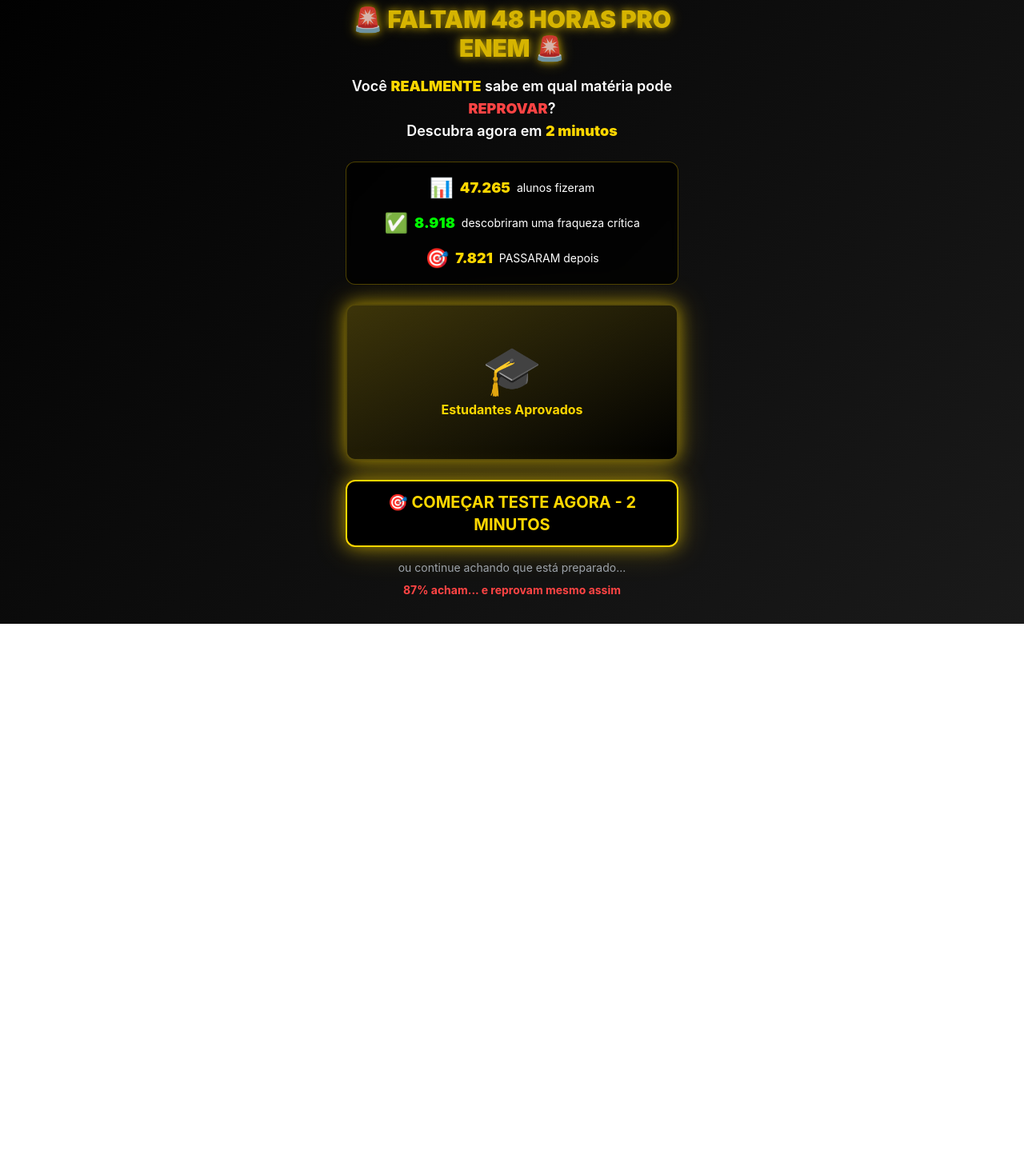
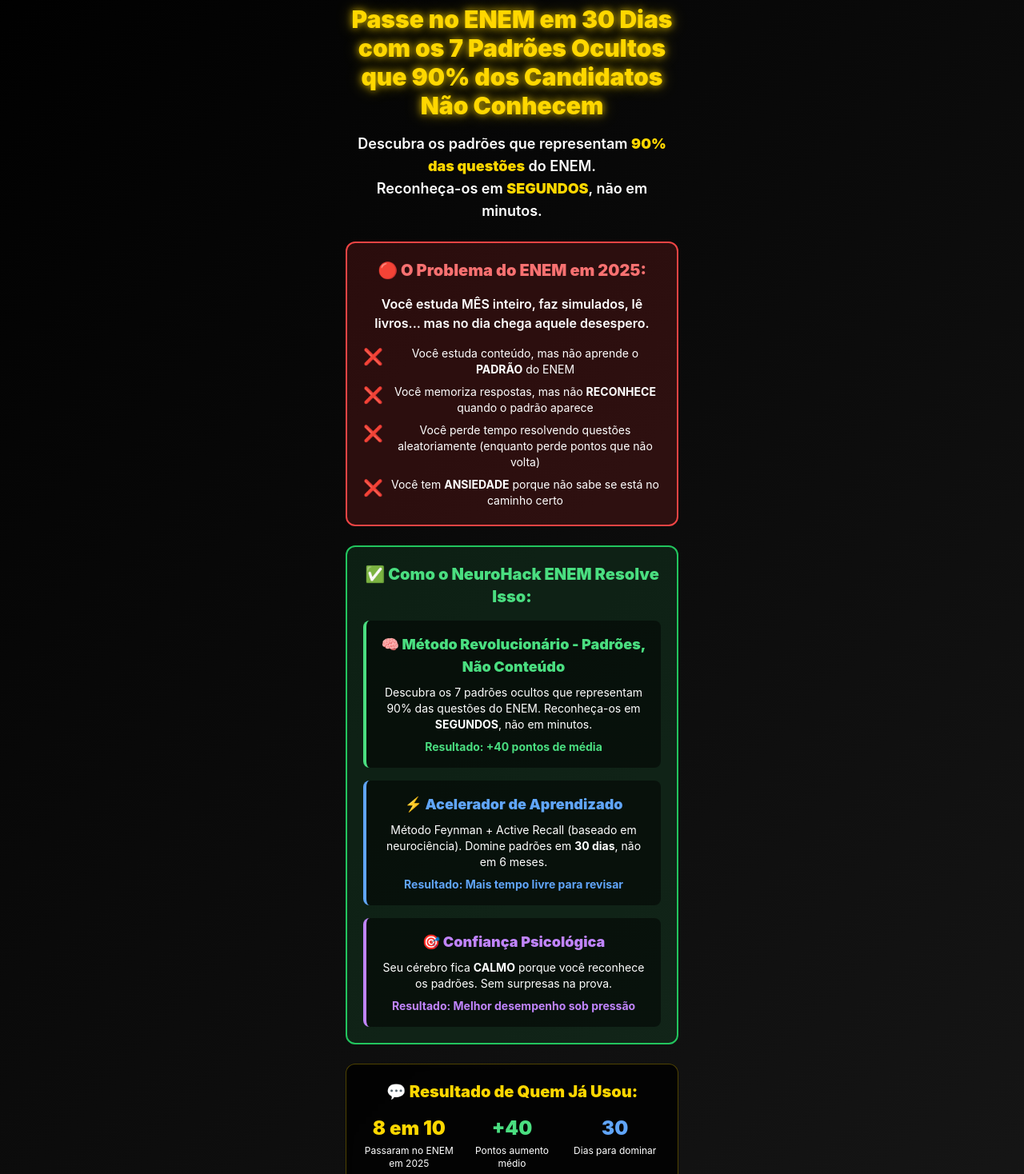
Before and after one commit to suellensilva26/teste-enem, a React (Vite) app: page / in a window 1280 px wide. Shown: the part 102-1570 px from the top of the page at 80% size. Before the commit the page ends 882 px from the top, so only its background shows below. Built offline with nearby package versions, Linux system fonts and the light colour scheme; no server answers.

Commit message:
Implement: Conversion optimization - new headline, problem/solution sections, social proof, 2-step CTA, guarantee, and improved coupon copy

```diff
--- a/src/components/CouponBanner.tsx
+++ b/src/components/CouponBanner.tsx
@@ -56,7 +56,10 @@
           {/* CUPOM COM FUNDO VERDE VISÍVEL */}
           <div className="bg-green-500 border-2 border-green-300 rounded-lg p-6 shadow-2xl animate-pulse">
             <p className="text-black font-black text-center text-lg mb-3">
-              🎟️ CUPOM AUTOMÁTICO GERADO!
+              🎁 PRESENTE ESPECIAL PARA VOCÊ!
+            </p>
+            <p className="text-black text-center text-sm mb-3 font-bold">
+              Você ganhou um desconto exclusivo
             </p>
             <div className="bg-black text-yellow-400 text-center py-4 rounded-lg mb-4 font-black text-xl">
               -R$ 100 DE DESCONTO
--- a/src/components/LandingPage.tsx
+++ b/src/components/LandingPage.tsx
@@ -130,19 +130,14 @@
           ⚠️
         </motion.div>
 
-        {/* Headline Principal */}
+        {/* Headline Principal - NOVO COPY */}
         <motion.h1
           initial={{ opacity: 0, scale: 0.9 }}
           animate={{ opacity: 1, scale: 1 }}
           transition={{ delay: 0.2 }}
-          className="text-2xl md:text-3xl font-black mb-4 text-gold text-shadow-gold"
+          className="text-2xl md:text-3xl font-black mb-4 text-gold text-shadow-gold leading-tight"
         >
-          <motion.span
-            animate={{ opacity: [1, 0.7, 1] }}
-            transition={{ duration: 1.5, repeat: Infinity }}
-          >
-            🚨 FALTAM 48 HORAS PRO ENEM 🚨
-          </motion.span>
+          Passe no ENEM em 30 Dias com os 7 Padrões Ocultos que 90% dos Candidatos Não Conhecem
         </motion.h1>
 
         {/* Subheadline */}
@@ -152,42 +147,121 @@
           transition={{ delay: 0.4 }}
           className="text-base md:text-lg mb-6 text-white font-semibold leading-relaxed"
         >
-          Você <span className="text-gold font-black">REALMENTE</span> sabe em qual matéria pode{' '}
-          <span className="text-danger font-black">REPROVAR</span>?
+          Descubra os padrões que representam <span className="text-gold font-black">90% das questões</span> do ENEM.
           <br />
-          Descubra agora em <span className="text-gold font-black">2 minutos</span>
+          Reconheça-os em <span className="text-gold font-black">SEGUNDOS</span>, não em minutos.
         </motion.p>
 
-        {/* Validação Social */}
+        {/* Seção de PROBLEMA */}
         <motion.div
           initial={{ opacity: 0, y: 20 }}
           animate={{ opacity: 1, y: 0 }}
           transition={{ delay: 0.6 }}
-          className="bg-black/80 backdrop-blur-sm rounded-xl p-4 mb-6 border border-gold/30"
+          className="bg-red-900/30 border-2 border-red-500 rounded-xl p-5 mb-6"
         >
-          <div className="space-y-3">
-            <div className="flex items-center justify-center gap-2">
-              <span className="text-2xl">📊</span>
-              <span className="text-gold font-black text-lg">
-                {stats.studentsTested.toLocaleString('pt-BR')}
-              </span>
-              <span className="text-white text-sm">alunos fizeram</span>
+          <h2 className="text-xl font-black text-red-400 mb-4 text-center">
+            🔴 O Problema do ENEM em 2025:
+          </h2>
+          <p className="text-white mb-4 text-center font-semibold">
+            Você estuda MÊS inteiro, faz simulados, lê livros... mas no dia chega aquele desespero.
+          </p>
+          <ul className="space-y-2 text-white text-sm">
+            <li className="flex items-start gap-2">
+              <span className="text-red-400 text-xl">❌</span>
+              <span>Você estuda conteúdo, mas não aprende o <strong>PADRÃO</strong> do ENEM</span>
+            </li>
+            <li className="flex items-start gap-2">
+              <span className="text-red-400 text-xl">❌</span>
+              <span>Você memoriza respostas, mas não <strong>RECONHECE</strong> quando o padrão aparece</span>
+            </li>
+            <li className="flex items-start gap-2">
+              <span className="text-red-400 text-xl">❌</span>
+              <span>Você perde tempo resolvendo questões aleatoriamente (enquanto perde pontos que não volta)</span>
+            </li>
+            <li className="flex items-start gap-2">
+              <span className="text-red-400 text-xl">❌</span>
+              <span>Você tem <strong>ANSIEDADE</strong> porque não sabe se está no caminho certo</span>
+            </li>
+          </ul>
+        </motion.div>
+
+        {/* Seção de SOLUÇÃO */}
+        <motion.div
+          initial={{ opacity: 0, y: 20 }}
+          animate={{ opacity: 1, y: 0 }}
+          transition={{ delay: 0.8 }}
+          className="bg-green-900/30 border-2 border-green-500 rounded-xl p-5 mb-6"
+        >
+          <h2 className="text-xl font-black text-green-400 mb-4 text-center">
+            ✅ Como o NeuroHack ENEM Resolve Isso:
+          </h2>
+          <div className="space-y-4">
+            <div className="bg-black/50 rounded-lg p-4 border-l-4 border-green-400">
+              <h3 className="text-green-400 font-black text-lg mb-2">
+                🧠 Método Revolucionário - Padrões, Não Conteúdo
+              </h3>
+              <p className="text-white text-sm mb-2">
+                Descubra os 7 padrões ocultos que representam 90% das questões do ENEM.
+                Reconheça-os em <strong>SEGUNDOS</strong>, não em minutos.
+              </p>
+              <p className="text-green-400 font-bold text-sm">
+                Resultado: +40 pontos de média
+              </p>
             </div>
-            <div className="flex items-center justify-center gap-2">
-              <span className="text-2xl">✅</span>
-              <span className="text-success font-black text-lg">
-                {stats.weaknessesFound.toLocaleString('pt-BR')}
-              </span>
-              <span className="text-white text-sm">descobriram uma fraqueza crítica</span>
+            <div className="bg-black/50 rounded-lg p-4 border-l-4 border-blue-400">
+              <h3 className="text-blue-400 font-black text-lg mb-2">
+                ⚡ Acelerador de Aprendizado
+              </h3>
+              <p className="text-white text-sm mb-2">
+                Método Feynman + Active Recall (baseado em neurociência).
+                Domine padrões em <strong>30 dias</strong>, não em 6 meses.
+              </p>
+              <p className="text-blue-400 font-bold text-sm">
+                Resultado: Mais tempo livre para revisar
+              </p>
             </div>
-            <div className="flex items-center justify-center gap-2">
-              <span className="text-2xl">🎯</span>
-              <span className="text-gold font-black text-lg">
-                {stats.studentsPassed.toLocaleString('pt-BR')}
-              </span>
-              <span className="text-white text-sm">PASSARAM depois</span>
+            <div className="bg-black/50 rounded-lg p-4 border-l-4 border-purple-400">
+              <h3 className="text-purple-400 font-black text-lg mb-2">
+                🎯 Confiança Psicológica
+              </h3>
+              <p className="text-white text-sm mb-2">
+                Seu cérebro fica <strong>CALMO</strong> porque você reconhece os padrões.
+                Sem surpresas na prova.
+              </p>
+              <p className="text-purple-400 font-bold text-sm">
+                Resultado: Melhor desempenho sob pressão
+              </p>
             </div>
           </div>
+        </motion.div>
+
+        {/* Prova Social Melhorada */}
+        <motion.div
+          initial={{ opacity: 0, y: 20 }}
+          animate={{ opacity: 1, y: 0 }}
+          transition={{ delay: 1.0 }}
+          className="bg-black/80 backdrop-blur-sm rounded-xl p-5 mb-6 border border-gold/30"
+        >
+          <h2 className="text-xl font-black text-gold mb-4 text-center">
+            💬 Resultado de Quem Já Usou:
+          </h2>
+          <div className="grid grid-cols-3 gap-3 mb-4">
+            <div className="text-center">
+              <h3 className="text-gold font-black text-2xl mb-1">8 em 10</h3>
+              <p className="text-white text-xs">Passaram no ENEM em 2025</p>
+            </div>
+            <div className="text-center">
+              <h3 className="text-green-400 font-black text-2xl mb-1">+40</h3>
+              <p className="text-white text-xs">Pontos aumento médio</p>
+            </div>
+            <div className="text-center">
+              <h3 className="text-blue-400 font-black text-2xl mb-1">30</h3>
+              <p className="text-white text-xs">Dias para dominar</p>
+            </div>
+          </div>
+          <p className="text-center font-bold text-red-400 text-sm mt-4">
+            ⏰ Próxima prova: 45 dias. Seu tempo está acabando.
+          </p>
         </motion.div>
 
         {/* Foto de Confiança - Placeholder */}
@@ -206,7 +280,7 @@
           </div>
         </motion.div>
 
-        {/* CTA Principal */}
+        {/* CTA Principal - ETAPA 1 (Baixa Fricção) */}
         <motion.button
           initial={{ opacity: 0, scale: 0.9 }}
           animate={{ opacity: 1, scale: 1 }}
@@ -214,25 +288,43 @@
           whileHover={{ scale: 1.05 }}
           whileTap={{ scale: 0.95 }}
           onClick={handleStartClick}
-          className="w-full bg-black border-2 border-gold text-gold font-black text-lg md:text-xl px-6 py-4 rounded-xl glow-gold ripple btn-mobile mb-4 transition-smooth"
+          className="w-full bg-gradient-to-r from-orange-500 to-red-500 text-white font-black text-lg md:text-xl px-6 py-5 rounded-xl shadow-lg shadow-orange-500/50 mb-4 transition-smooth hover:from-orange-600 hover:to-red-600"
         >
-          🎯 COMEÇAR TESTE AGORA - 2 MINUTOS
+          📝 Faça Seu Quiz de Diagnóstico GRÁTIS
         </motion.button>
+
+        {/* Seção de Garantia */}
+        <motion.div
+          initial={{ opacity: 0 }}
+          animate={{ opacity: 1 }}
+          transition={{ delay: 1.2 }}
+          className="bg-green-900/30 border-2 border-green-500 rounded-xl p-4 mb-4 text-center"
+        >
+          <h2 className="text-green-400 font-black text-lg mb-2">
+            ✅ Garantia de 7 Dias
+          </h2>
+          <p className="text-white text-sm mb-2">
+            Não gostou? Devolvemos seu dinheiro. <strong>SEM perguntas.</strong>
+          </p>
+          <p className="text-green-400 text-xs font-bold">
+            Mas sabemos que 98% das pessoas que começam NÃO pedem devolução.
+          </p>
+        </motion.div>
 
         {/* Urgência Final */}
         <motion.p
           initial={{ opacity: 0 }}
           animate={{ opacity: 1 }}
-          transition={{ delay: 1.2 }}
-          className="text-sm text-gray-400 mb-2"
+          transition={{ delay: 1.4 }}
+          className="text-sm text-gray-400 mb-2 text-center"
         >
           ou continue achando que está preparado...
         </motion.p>
         <motion.p
           initial={{ opacity: 0 }}
           animate={{ opacity: 1 }}
-          transition={{ delay: 1.4 }}
-          className="text-sm text-danger font-bold"
+          transition={{ delay: 1.6 }}
+          className="text-sm text-danger font-bold text-center"
         >
           87% acham... e reprovam mesmo assim
         </motion.p>
--- a/src/components/QuizResult.tsx
+++ b/src/components/QuizResult.tsx
@@ -370,7 +370,7 @@
               💰 OFERTA ESPECIAL
             </div>
                     <div className="text-white text-sm mb-4">
-              {couponApplied ? '🎟️ CUPOM APLICADO AUTOMATICAMENTE ✓' : 'Válida por tempo limitado'}
+                      {couponApplied ? '🎁 DESCONTO EXCLUSIVO APLICADO ✓' : 'Válida por tempo limitado'}
                     </div>
           </div>
 
@@ -413,7 +413,7 @@
         </div>
       </div>
 
-      {/* CTA Button - DOURADO GRANDE VISÍVEL */}
+              {/* CTA Button - ETAPA 2 (Após Quiz) */}
               <button
                 onClick={() => {
                   // Facebook Pixel - AddToCart e Purchase
@@ -435,9 +435,9 @@
                   // Redirecionar para Kiwify
                   window.location.href = 'https://pay.kiwify.com.br/za05nt2';
                 }}
-        className="w-full bg-yellow-400 text-black font-black text-xl px-6 py-6 rounded-lg hover:bg-yellow-300 transition active:scale-95 shadow-lg shadow-yellow-400/50 min-h-[60px] mb-4"
+                className="w-full bg-gradient-to-r from-orange-500 to-red-500 text-white font-black text-xl px-6 py-6 rounded-lg hover:from-orange-600 hover:to-red-600 transition active:scale-95 shadow-lg shadow-orange-500/50 min-h-[60px] mb-4"
               >
-        💳 GARANTIR MEU ACESSO AGORA POR R$ {price}
+                🚀 Desbloqueie Seu Plano Personalizado (R$ {price})
               </button>
 
       <p className="text-center text-xs text-gray-400 mb-4">
```
Also changed, not shown: 1 other file (tests, documents, lock files or other folders). Lines whose indentation alone changed are shown as unchanged.
